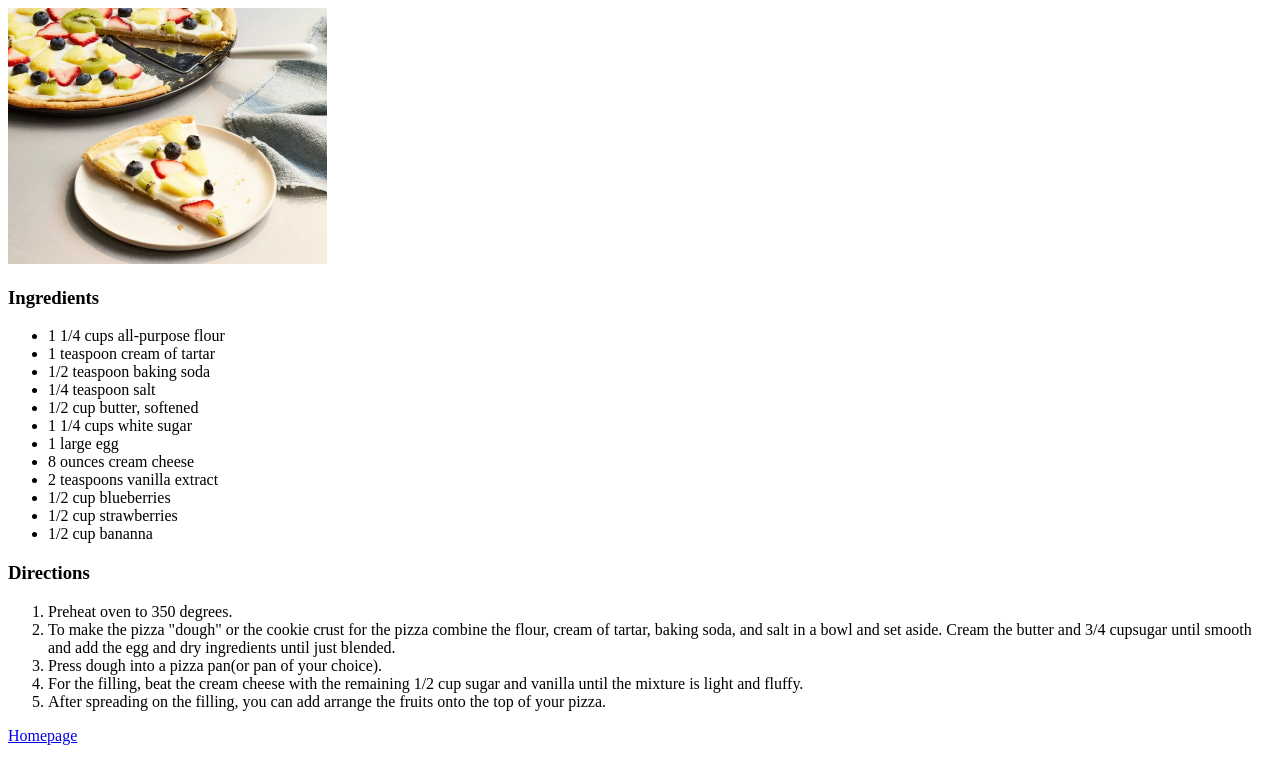
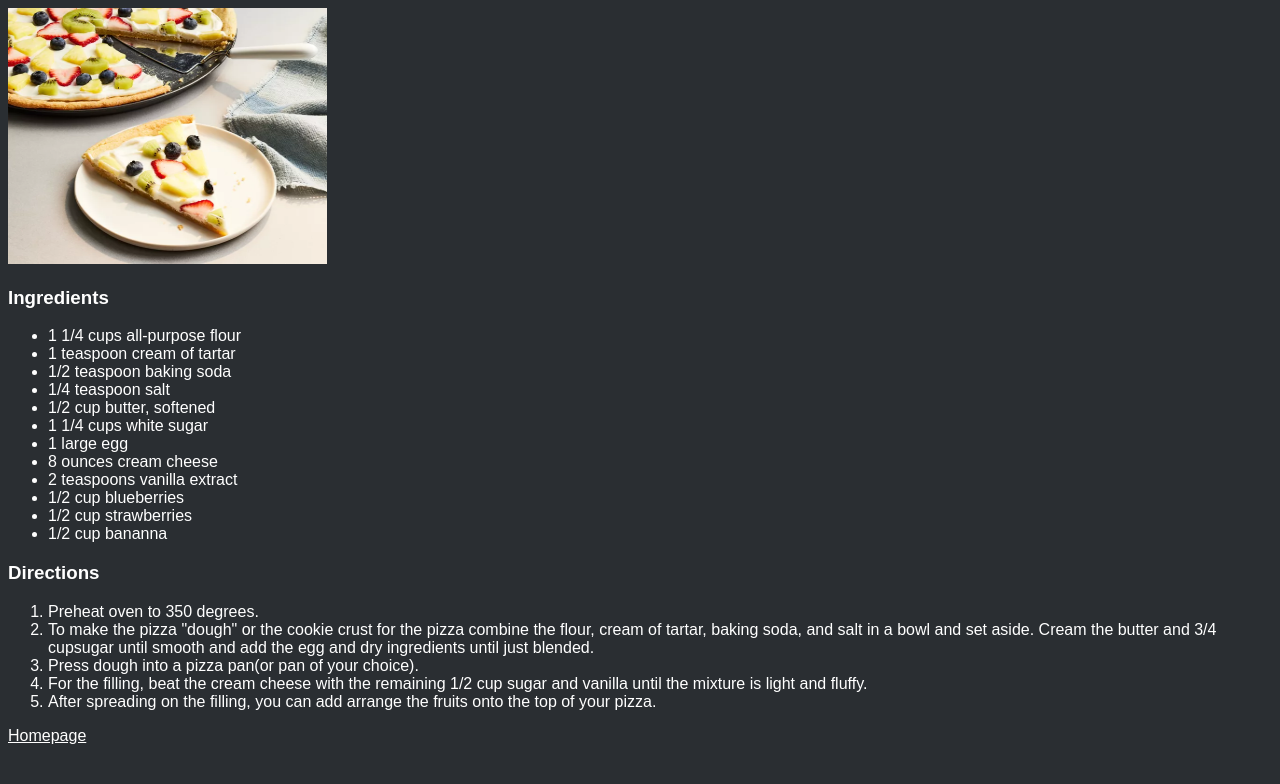
Before and after one commit to Novashi2/odin-recipes, a plain HTML site: page recipes/pizza.html in a window 1280 px wide. Drawn offline with Linux system fonts and the light colour scheme.

Commit message:
fruit pizza css bugfix

```diff
--- a/recipes/pizza.html
+++ b/recipes/pizza.html
@@ -4,7 +4,7 @@
     <meta charset="UTF-8">
     <meta name="viewport" content="width=device-width, initial-scale=1.0">
     <title>Fruit Pizza</title>
-    <link rel="styleshett" href="../styles.css">
+    <link rel="stylesheet" href="../styles.css">
 </head>
 <body>
     <img src="../img/pizza.png" width="319" height="256" alt="Sugar cookie pizza base topped with whipped cream and fruit">
--- a/styles.css
+++ b/styles.css
@@ -8,10 +8,6 @@ body {
     text-align: center;
 }
 
-a:link {
-    color:brown;
-}
-
 * {
     color:white;
 }
```
